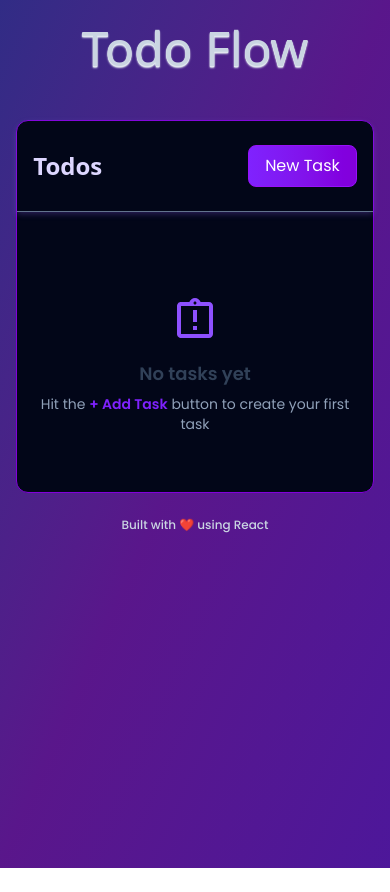
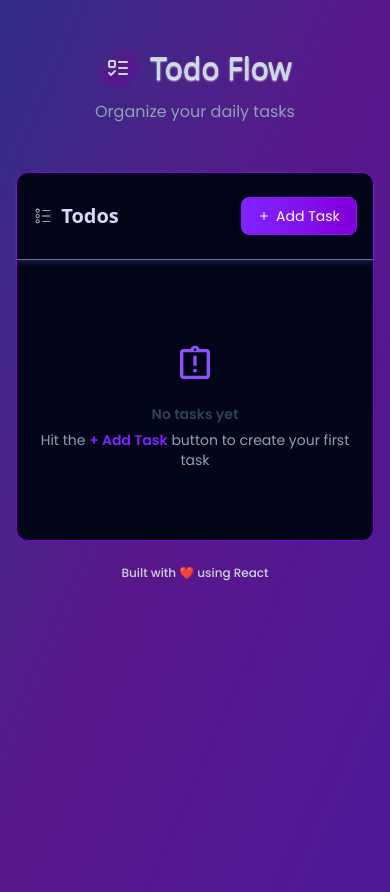
Before and after one commit to SalaitSudhakar/react-todo, a React (Vite) app: page / in a window 390 px wide. Before the commit the page ends 868 px from the top, so only its background shows below. Built offline with nearby package versions, Linux system fonts and the light colour scheme; a web font is replaced by a local one.

Commit message:
Update UI styles for h1 of apps and Todo List header

```diff
--- a/src/App.jsx
+++ b/src/App.jsx
@@ -2,9 +2,16 @@ import React, { useEffect, useReducer, useState } from "react";
 import AddTaskModal from "./Components/AddTaskModal";
 import useLocalStorage from "./hooks/useLocalStorage";
 import todoReducer from "./reducer/todoReducer";
-import { LuCircleDashed, LuPen, LuTrash } from "react-icons/lu";
+import {
+  LuCircleDashed,
+  LuListTodo,
+  LuPen,
+  LuPlus,
+  LuTrash,
+} from "react-icons/lu";
 import { removeTodo, toggleTodo } from "./reducer/todoActions";
 import { MdOutlineAssignmentLate } from "react-icons/md";
+import { CiCircleList } from "react-icons/ci";
 
 const App = () => {
   const [openModal, setOpenModal] = useState(false);
@@ -42,22 +49,32 @@ const App = () => {
 
   return (
     <div className="">
-      <h1 className="text-shadow-sm text-shadow-slate-200 text-5xl text-center mb-12 mt-6">
-        Todo Flow
-      </h1>
+      <div className="my-12 text-center">
+        <h1 className="text-shadow-sm text-shadow-slate-200 text-3xl sm:text-5xl flex justify-center items-center align-top gap-3">
+          <LuListTodo className="size-10 sm:size-14 align-text-top text-slate-300 rounded-full bg-linear-to-br from-indigo-900 via-purple-900 to-violet-900 p-2" />
+          <span>Todo Flow</span>
+        </h1>
+        <p className="mt-3 text-slate-400">Organize your daily tasks</p>
+      </div>
 
       <div className="w-full">
         <div className="bg-slate-950 rounded-xl  border border-purple-700 max-w-11/12 sm:max-w-9/12 lg:max-w-1/2 mx-auto pb-6">
           <div className="flex justify-between items-center border-b border-b-slate-500 shadow-[0px_2px_6px_rgba(139,92,246,0.3)] px-4 py-6 rounded-t-xl">
-            <h4 className="heading-violet-200 font-bold text-2xl">Todos</h4>
+            <div className="flex items-center gap-2 justify-center">
+              <CiCircleList className="size-5 sm:size-6" />
+              <h4 className="heading-violet-200 font-bold text-xl sm:text-2xl">
+                Todos
+              </h4>
+            </div>
             <button
-              className="btn bg-linear-to-r from-violet-600 to-purple-700 text-white border border-purple-600"
+              className="btn bg-linear-to-r from-violet-600 to-purple-700 group text-white border border-purple-600 flex justify-center items-center gap-1.5"
               onClick={() => {
                 setEditTodo(null);
                 setOpenModal(true);
               }}
             >
-              New Task
+              <LuPlus className="size-3 sm:size-4 group-hover:rotate-90 transition-all duration-200 ease-in" />
+              Add Task
             </button>
           </div>
 
@@ -121,12 +138,12 @@ const App = () => {
                 </div>
               ))
             ) : (
-              <div className=" min-h-52 text-center translate-y-15 text-slate-700 space-y-4">
+              <div className=" min-h-52 text-center translate-y-15 text-slate-700 space-y-5 text-sm sm:text-base">
                 <div className="flex flex-col items-center justify-center">
-                  <MdOutlineAssignmentLate className="size-12 text-violet-500" />
+                  <MdOutlineAssignmentLate className="size-10 sm:size-12 text-violet-500" />
                 </div>
 
-                <p className="text-lg font-semibold  mb-1.5">
+                <p className="text-md sm:text-lg font-semibold  mb-1.5">
                   No tasks yet
                 </p>
                 <p className="text-sm text-slate-400">
--- a/src/index.css
+++ b/src/index.css
@@ -48,11 +48,11 @@
 
 @layer components {
   .btn {
-    @apply rounded-lg px-4 sm:px-6 py-2  hover:-translate-y-0.5 cursor-pointer  transition-all ease-in-out duration-200;
+    @apply rounded-lg px-4 sm:px-6 py-2 text-sm sm:text-base  hover:-translate-y-0.5 cursor-pointer  transition-all ease-in-out duration-200;
   }
 
   .btn:hover {
-    @apply shadow-[0px_2px_12px] shadow-slate-700
+    @apply shadow-[0px_2px_12px] shadow-slate-700;
   }
 
   .badge-low {
```
